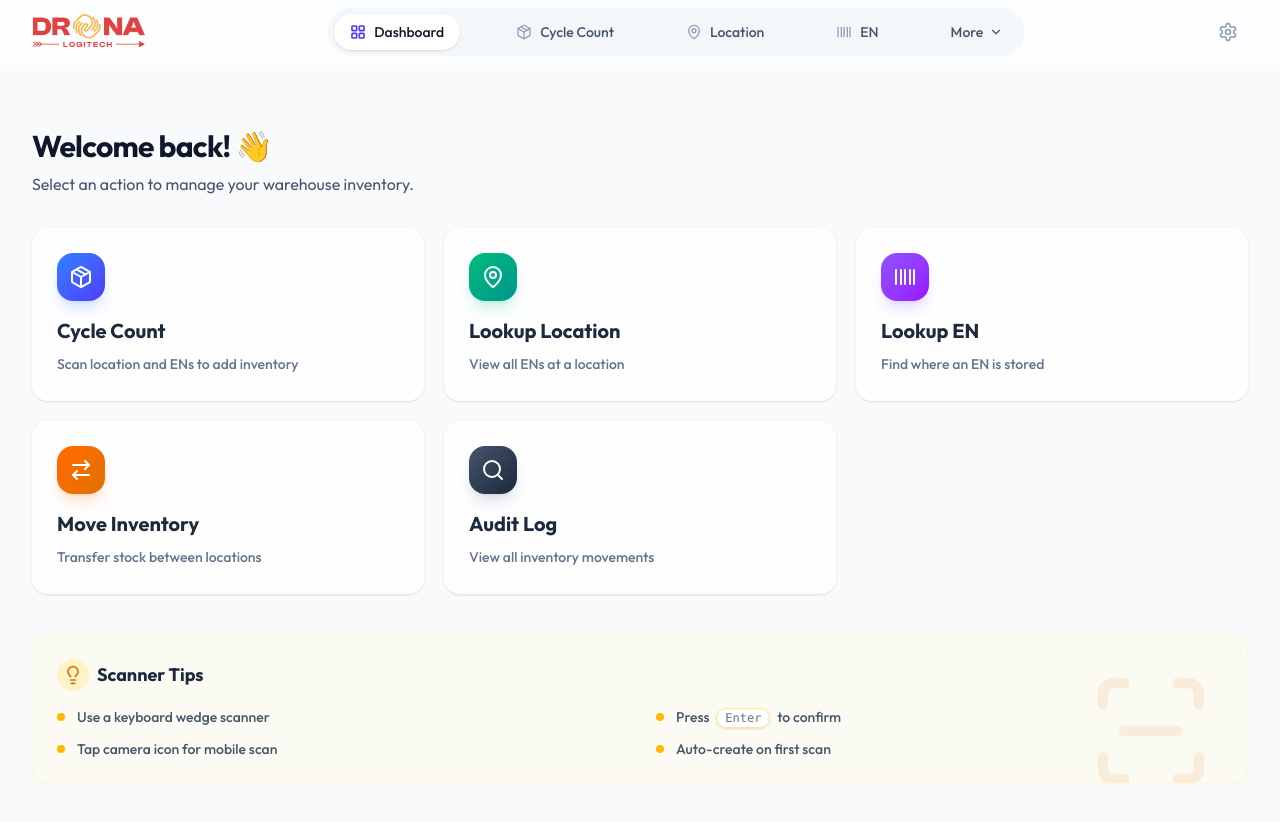
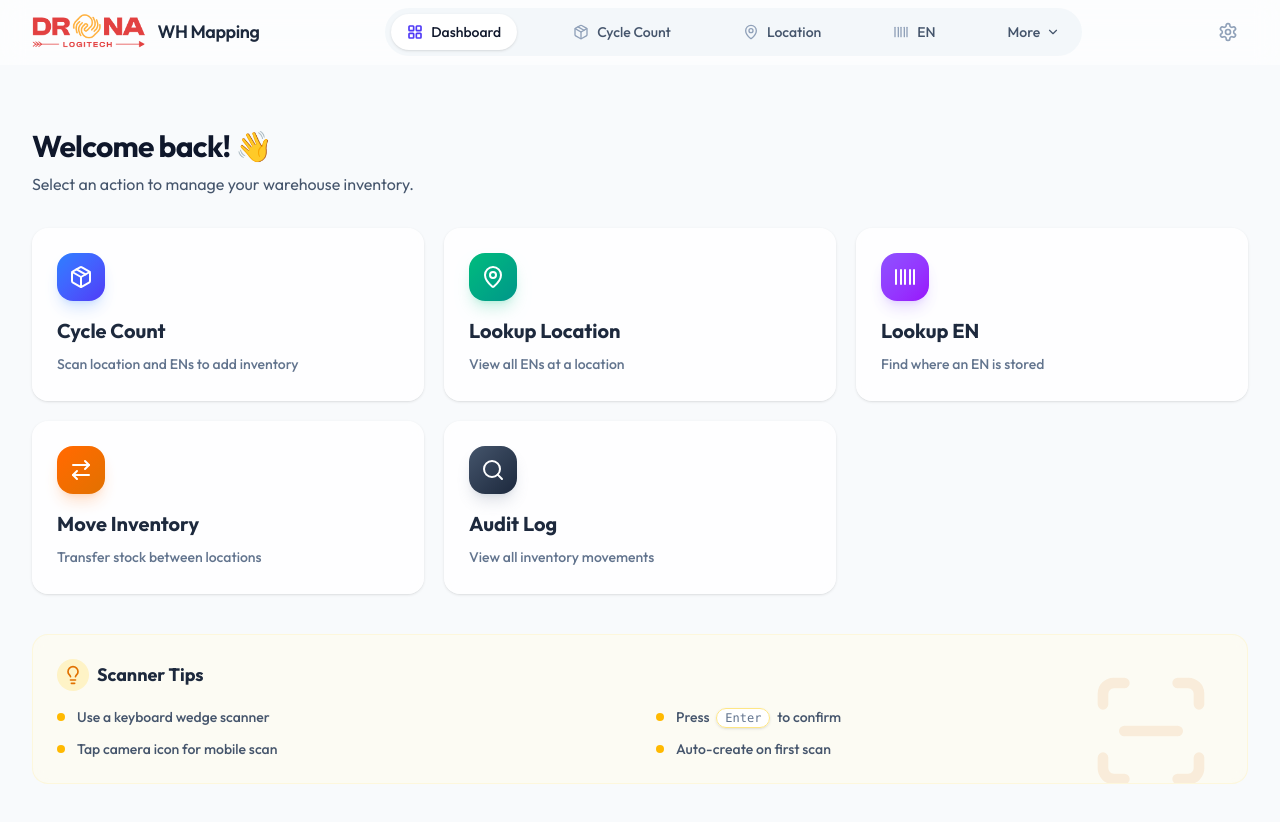
Before and after one commit to heyyrintu/wms-lifelong, a Next.js app: page / in a window 1280 px wide. Shown: the top 822 px of the page. Built offline with nearby package versions, Linux system fonts and the light colour scheme.

Commit message:
feat: add 'WH Mapping' text beside logo in navigation

```diff
--- a/src/components/layout/navigation.tsx
+++ b/src/components/layout/navigation.tsx
@@ -84,6 +84,9 @@ export function Navigation() {
                   className="h-full w-auto object-contain"
                 />
               </div>
+              <span className="font-semibold text-lg text-slate-800 tracking-tight">
+                WH Mapping
+              </span>
             </Link>
 
             {/* Center Navigation */}
```
